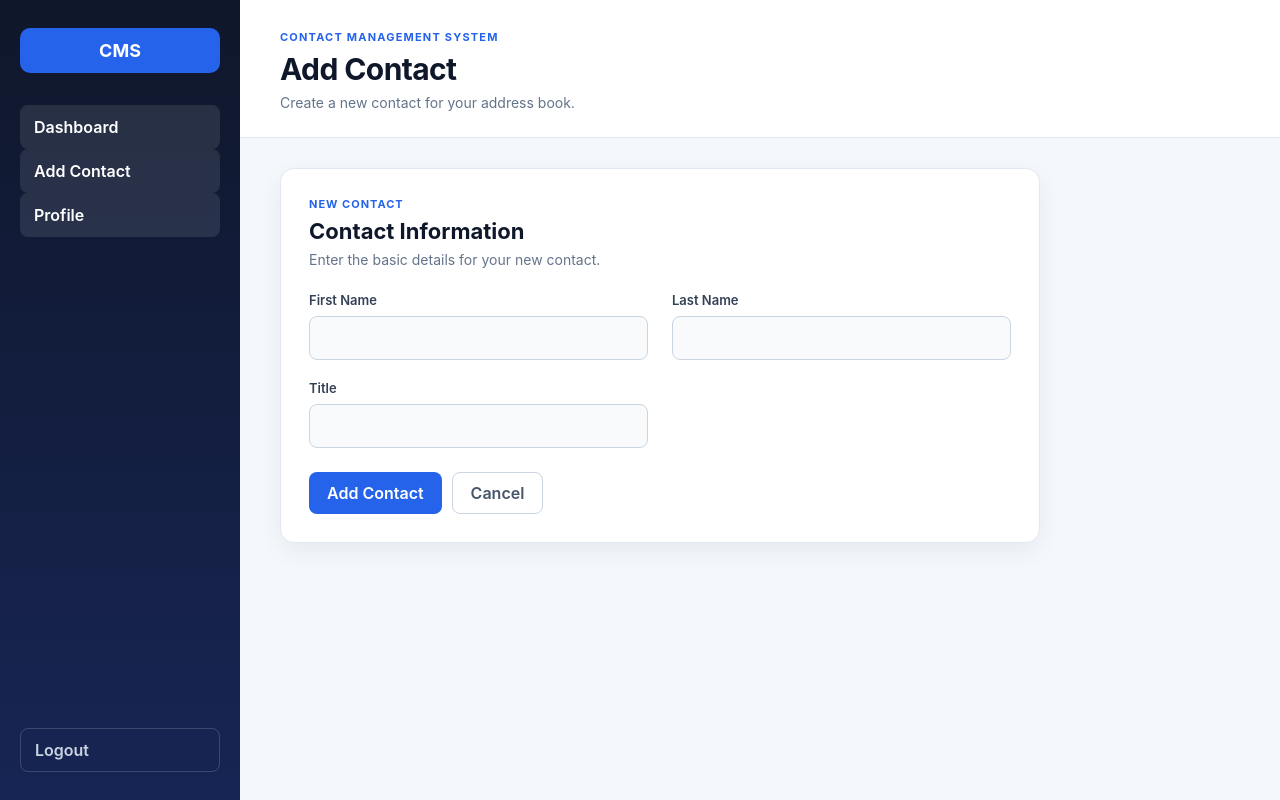
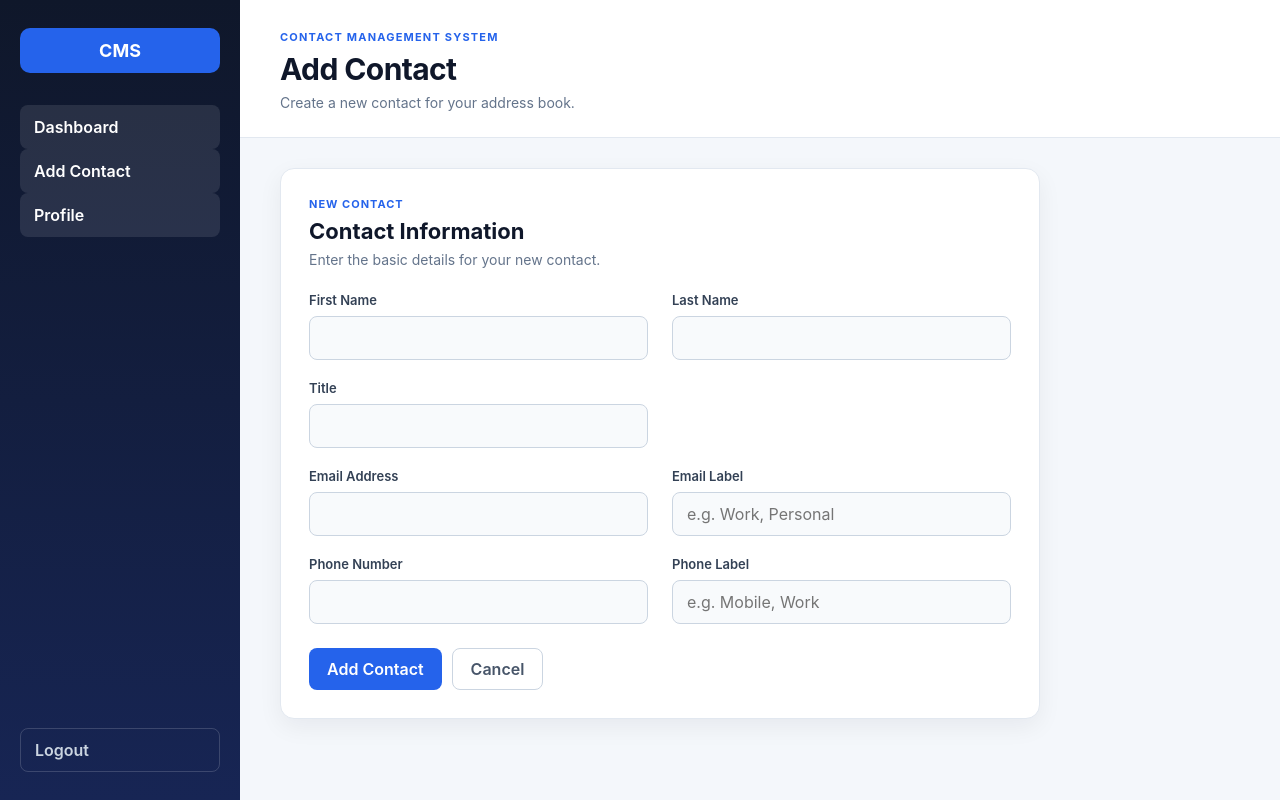
Before and after one commit to 10pshine-cohort-9/cohort-9-java-14438-arisha, a React app in the folder frontend/: page /contacts/new in a window 1280 px wide. Built offline with nearby package versions, Linux system fonts and the light colour scheme; the HTML template or start-up script is replaced by a standard one.

Commit message:
Add email and phone to contact creation

```diff
--- a/frontend/src/index.css
+++ b/frontend/src/index.css
@@ -1209,3 +1209,7 @@ button {
     color: #b91c1c;
     font-size: 14px;
 }
+
+.add-contact-email {
+    grid-column: 1;
+}
--- a/frontend/src/pages/AddContactPage.jsx
+++ b/frontend/src/pages/AddContactPage.jsx
@@ -6,6 +6,10 @@ function AddContactPage() {
     const [firstName, setFirstName] = useState("");
     const [lastName, setLastName] = useState("");
     const [title, setTitle] = useState("");
+    const [emailAddress, setEmailAddress] = useState("");
+    const [emailLabel, setEmailLabel] = useState("");
+    const [phoneNumber, setPhoneNumber] = useState("");
+    const [phoneLabel, setPhoneLabel] = useState("");
     const [error, setError] = useState("");
 
     const navigate = useNavigate();
@@ -41,12 +45,58 @@ function AddContactPage() {
             }
 
             if (!response.ok) {
-                setError("Unable to create contact");
-                return;
-            }
+    setError("Unable to create contact");
+    return;
+}
 
-            setError("");
-            navigate("/contacts");
+const newContact = await response.json();
+
+if (emailAddress.trim() !== "") {
+    const emailResponse = await fetch(
+        "/api/contact-emails/contact/" + newContact.id,
+        {
+            method: "POST",
+            headers: {
+                "Content-Type": "application/json",
+                Authorization: "Bearer " + token,
+            },
+            body: JSON.stringify({
+                emailAddress: emailAddress,
+                label: emailLabel,
+            }),
+        }
+    );
+
+    if (!emailResponse.ok) {
+        setError("Contact created, but email could not be added");
+        return;
+    }
+}
+
+if (phoneNumber.trim() !== "") {
+    const phoneResponse = await fetch(
+        "/api/contact-phones/contact/" + newContact.id,
+        {
+            method: "POST",
+            headers: {
+                "Content-Type": "application/json",
+                Authorization: "Bearer " + token,
+            },
+            body: JSON.stringify({
+                phoneNumber: phoneNumber,
+                label: phoneLabel,
+            }),
+        }
+    );
+
+    if (!phoneResponse.ok) {
+        setError("Contact created, but phone number could not be added");
+        return;
+    }
+}
+
+setError("");
+navigate("/contacts");
         } catch {
             setError("Unable to connect to the server");
         }
@@ -98,7 +148,7 @@ function AddContactPage() {
             />
         </div>
 
-        <div className="add-contact-group">
+        <div className="add-contact-group add-contact-title">
             <label>Title</label>
 
             <input
@@ -108,6 +158,56 @@ function AddContactPage() {
                 }
             />
         </div>
+
+        <div className="add-contact-group add-contact-email">
+    <label>Email Address</label>
+
+    <input
+        type="email"
+        value={emailAddress}
+        onChange={(event) =>
+            setEmailAddress(event.target.value)
+        }
+    />
+</div>
+
+<div className="add-contact-group">
+    <label>Email Label</label>
+
+    <input
+        type="text"
+        placeholder="e.g. Work, Personal"
+        value={emailLabel}
+        onChange={(event) =>
+            setEmailLabel(event.target.value)
+        }
+    />
+</div>
+
+<div className="add-contact-group">
+    <label>Phone Number</label>
+
+    <input
+        type="text"
+        value={phoneNumber}
+        onChange={(event) =>
+            setPhoneNumber(event.target.value)
+        }
+    />
+</div>
+
+<div className="add-contact-group">
+    <label>Phone Label</label>
+
+    <input
+        type="text"
+        placeholder="e.g. Mobile, Work"
+        value={phoneLabel}
+        onChange={(event) =>
+            setPhoneLabel(event.target.value)
+        }
+    />
+</div>
 
         <div className="add-contact-actions">
             <button
```
